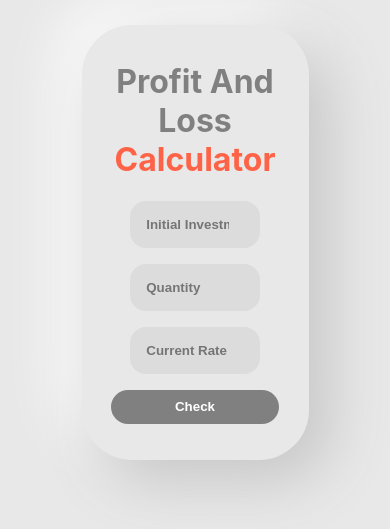
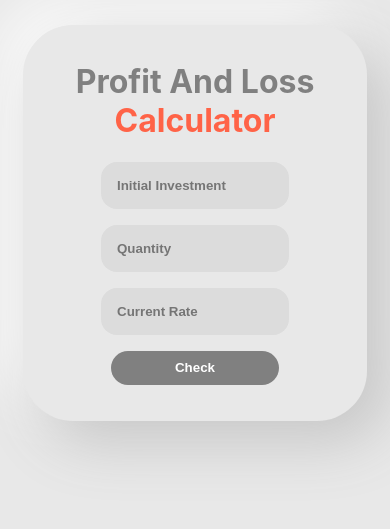
Before and after one commit to ParasArya289/profitAndLoss, a React (Create React App) app: page / in a window 390 px wide. Shown: the part 103-632 px from the top of the page. Built offline with nearby package versions, Linux system fonts and the light colour scheme.

Commit message:
style:media query

```diff
--- a/src/App.css
+++ b/src/App.css
@@ -38,3 +38,12 @@ button {
   color: white;
   font-weight: 600;
 }
+h2{
+  color:grey;
+}
+@media screen and (max-width: 900px) {
+  .container {
+    max-width: 90;;
+    width:80%;
+  }
+}
```
